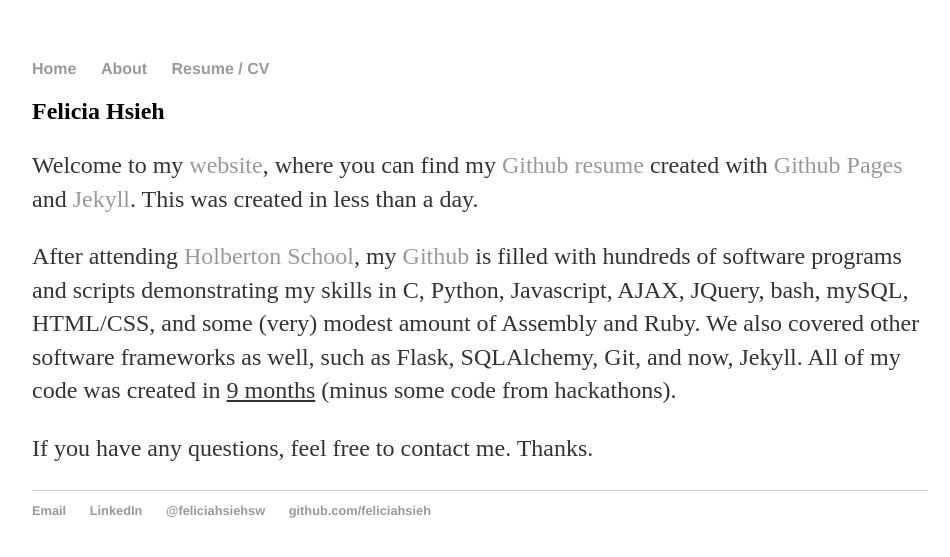
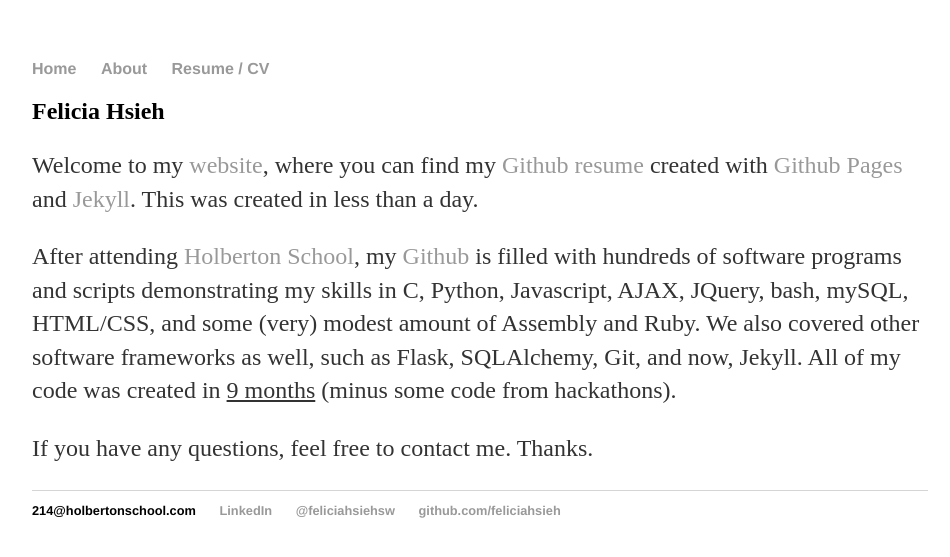
Before and after one commit to feliciahsieh/feliciahsieh.github.io, a Jekyll site: the page built from index.html, in a window 1280 px wide. Shown: the top 557 px of the page, without its empty margins (160-1110 px from the left). Built offline with Jekyll 4.4.1, drawn with Linux system fonts in a browser that asks for light colours.

Commit message:
Obfuscate some txt

```diff
--- a/_layouts/default.html
+++ b/_layouts/default.html
@@ -20,7 +20,7 @@
 			</div><!-- /.container -->
 			<footer>
 	    			<ul>
-	        			<li><a href="214@holbertonschool.com/">Email</a></li>
+	        			<li><span class="obfuscate">214@holbertonschool.com</span></li>
 					<li><a href="http://www.linkedin.com/in/feliciahsieh/">LinkedIn</a></li>
 					<li><a href="http://www.twitter.com/feliciahsiehsw/">@feliciahsiehsw</a></li>
 	        			<li><a href="https://github.com/feliciahsieh/">github.com/feliciahsieh</a></li>
```
